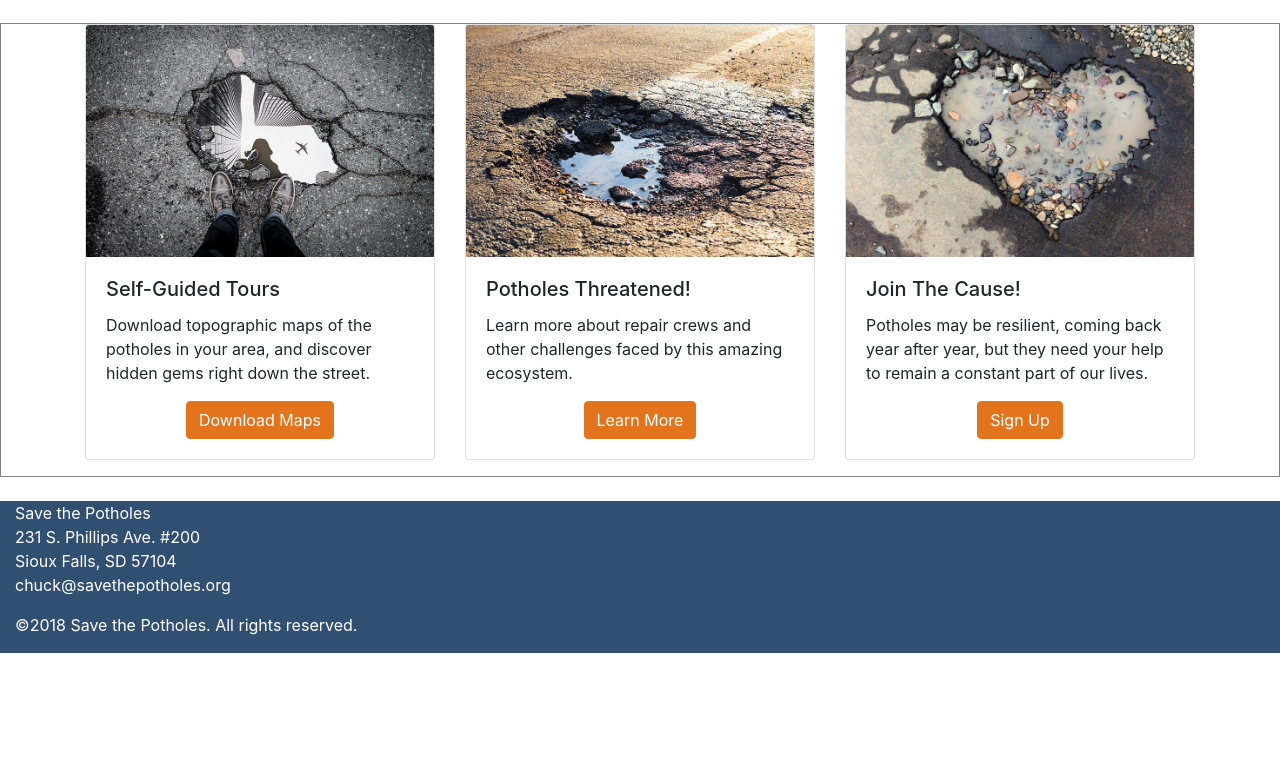
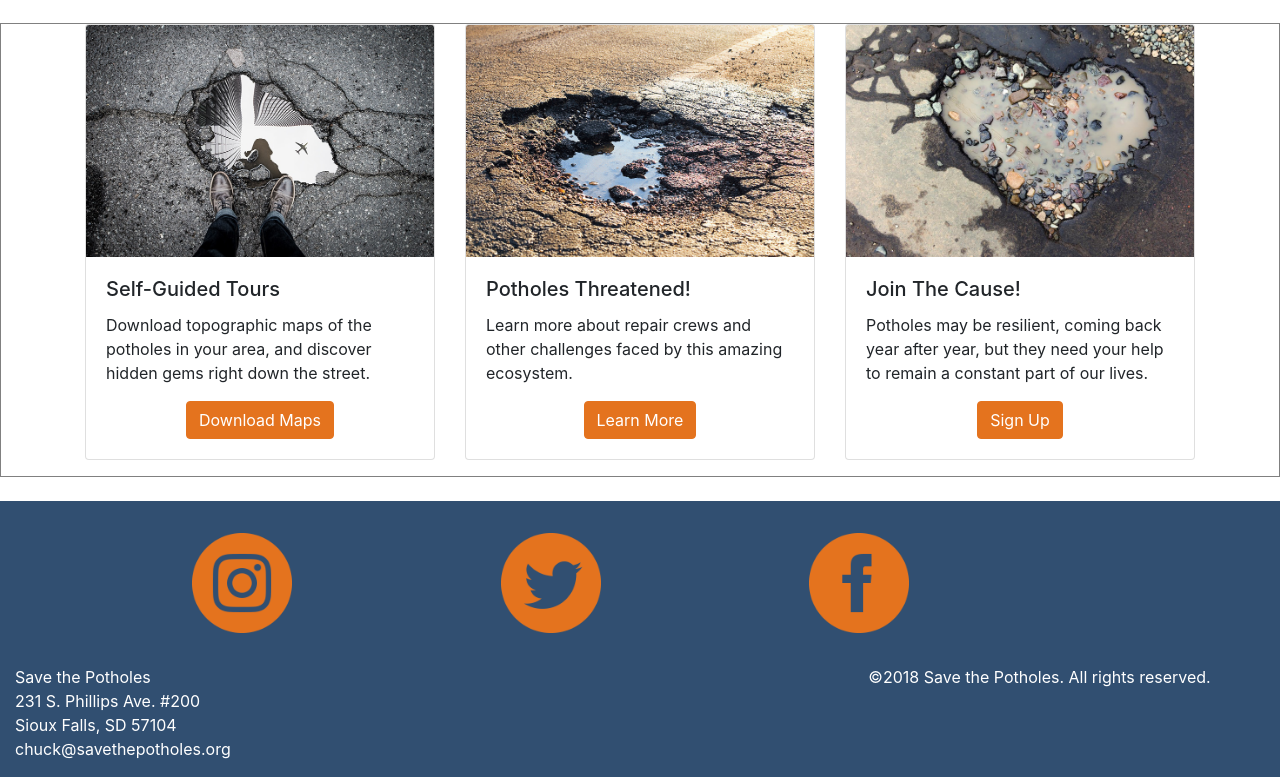
Before and after one commit to threadkind/ui-dev-test, a plain HTML site: page htdocs/index.html in a window 1280 px wide. Shown: the part 747-1524 px from the top of the page. Before the commit the page ends 1400 px from the top, so only its background shows below. Drawn offline with nearby package versions, Linux system fonts and the light colour scheme.

Commit message:
feat: Add social media icons

```diff
--- a/htdocs/assets/css/main.scss
+++ b/htdocs/assets/css/main.scss
@@ -85,7 +85,25 @@ footer {
 	background: $bc1;
 	color: $text2;
 
+	.contact-info {
+		a {
+			text-decoration: none;
+			color: $text2;
+		}
+		a:hover {
+			color: $bc2;
+		}
+	}
 
+	.social-media {
+		padding: 4vh 0 4vh 0;
+		width: 70%;
+
+
+		.sm-logo {
+			width: 100px;
+		}
+	}
 }
 
 #menu {
--- a/htdocs/index.html
+++ b/htdocs/index.html
@@ -3,7 +3,8 @@
 <head>
 	<meta charset="utf-8">
 	<meta content="width=device-width, initial-scale=1, shrink-to-fit=no" name="viewport">
-	<title></title>
+	<link rel="shortcut icon" type="image/png" href="assets/imgs/favicon.png"/>
+	<title>Save The Potholes</title>
     <link href="assets/css/vendor/bootstrap.min.css" rel="stylesheet">
     <link href="assets/css/main.css" rel="stylesheet">
 </head>
@@ -112,28 +113,52 @@
 
 	</main>
 
-	<footer>
+	<footer id="footer">
+		<div class="social-media container">
+			<div class="row">
+
+				<div class="col-4">
+					<a href="#"><img class="sm-logo img-fluid" src="assets/imgs/instagram.png" alt="Instagram"></a>
+				</div>
+
+				<div class="col-4">
+					<a href="#"><img class="sm-logo img-fluid" src="assets/imgs/twitter.png" alt="Twitter"></a>
+				</div>
+
+				<div class="col-4">
+					<a href="#"><img class="sm-logo img-fluid" src="assets/imgs/facebook.png" alt="Facebook"></a>
+				</div>
+
+			</div>
+		</div>
+
+
+
+
+
 		<div class="container-fluid">
   			<div class="row">
-    			<div class="col-12">
 
-					<div class="contact-info">
-
+				<div class="contact-info col-12 col-md-8">
 					<p>
 						Save the Potholes<br>
 						231 S. Phillips Ave. #200<br>
 						Sioux Falls, SD 57104<br>
-							chuck@savethepotholes.org<br>
+						<a href="#footer">chuck@savethepotholes.org</a>
+						<br>
 					</p>
 				</div>
 
-					<div class="copyright">
+				<div class="copyright col-12 col-md-4">
 					<p>
 						©2018 Save the Potholes. All rights reserved.
 					</p>
+
 				<div>
 			</div>
 		</div>
+
+
 	</footer>
 
 	<script src="https://code.jquery.com/jquery-3.3.1.slim.min.js"></script>
```
Also changed, not shown: htdocs/assets/css/main.css, htdocs/assets/imgs/facebook.png (added), htdocs/assets/imgs/favicon.png (added), htdocs/assets/imgs/instagram.png (added), htdocs/assets/imgs/logo.png (added), htdocs/assets/imgs/twitter.png (added). Lines whose indentation alone changed are shown as unchanged.
